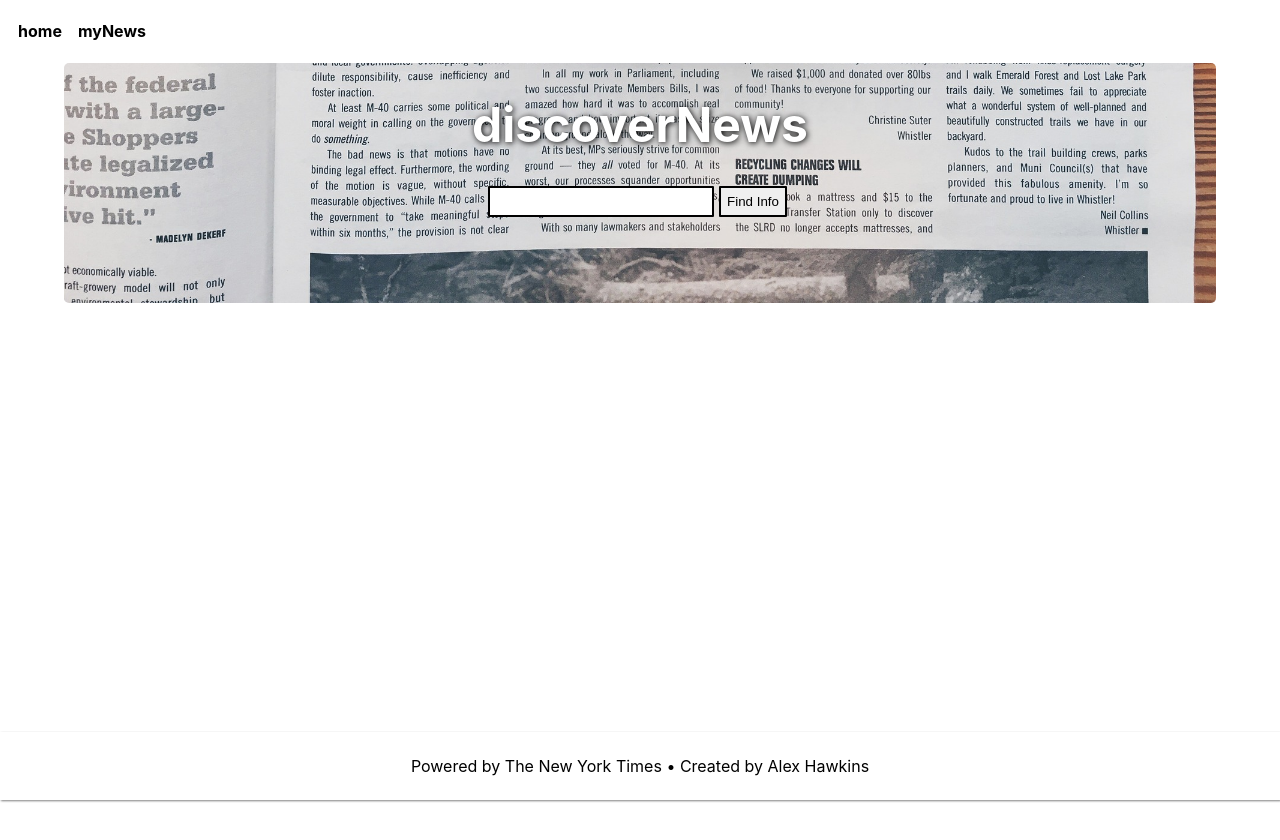
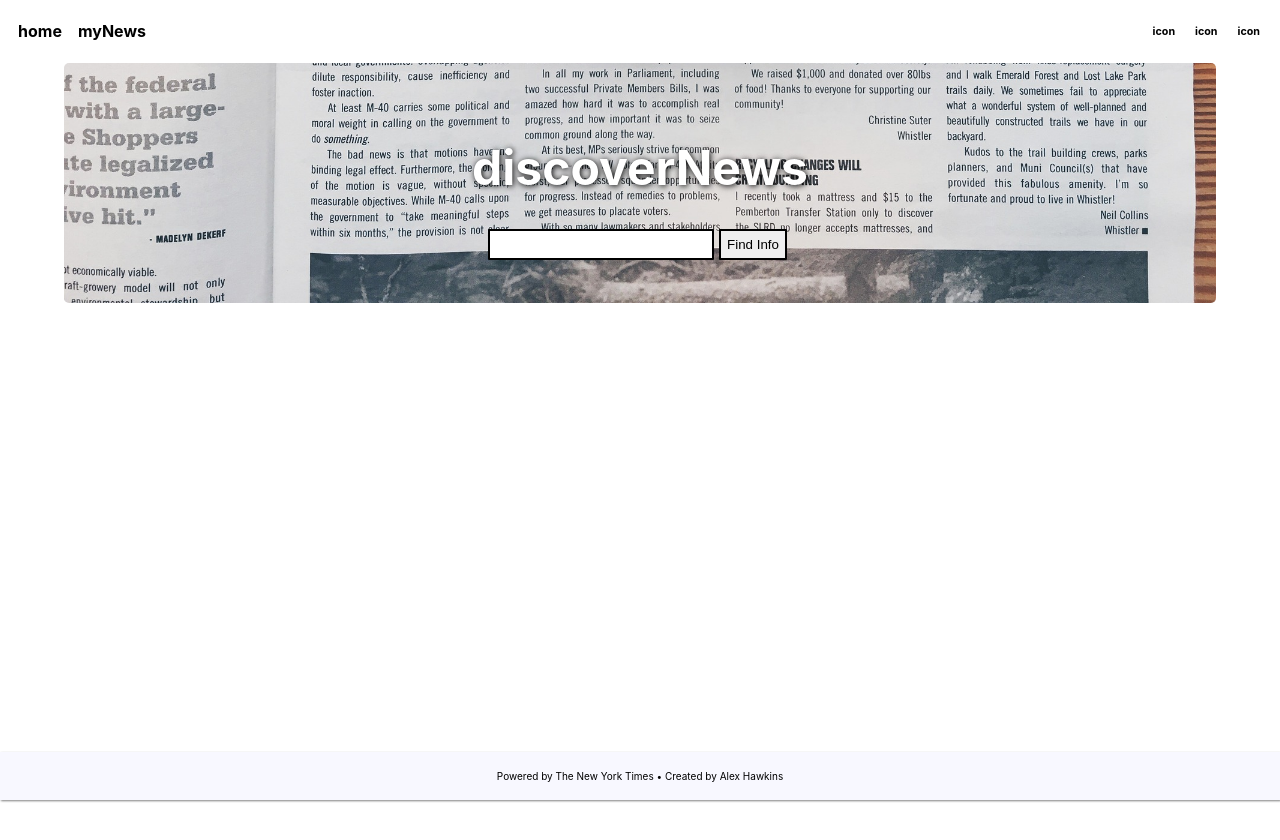
Before and after one commit to ahawkz/discover-podcasts-frontend, a React (Create React App) app: page / in a window 1280 px wide. Shown: the top 840 px of the page. Built offline with nearby package versions, Linux system fonts and the light colour scheme.

Commit message:
added minor styling

```diff
--- a/src/components/Header.js
+++ b/src/components/Header.js
@@ -14,11 +14,11 @@
               this.props.handleView('myNews')}}
           >myNews</h4>
         </div>
-        {/*<div className="social-icons">
+        <div className="social-icons">
           <a><h6>icon</h6></a>
           <a><h6>icon</h6></a>
           <a><h6>icon</h6></a>
-        </div> */}
+        </div>
       </header>
     )
   }
--- a/src/index.css
+++ b/src/index.css
@@ -55,9 +55,9 @@
 /* ====================== */
 
 .search-box {
-  /* display: flex;
+  display: flex;
   flex-direction: column;
-  align-items: center; */
+  align-items: center;
   justify-content: center;
   margin: 0 auto;
   height: 15rem;
@@ -99,9 +99,11 @@
 .submit-button:hover{
   background-color: #03fcf8;
   transition: 1s;
+  cursor: pointer;
 }
 .submit-button:focus{
   outline: none;
+  background-color: red;
 }
 
 /* ====================== */
@@ -153,15 +155,19 @@
 /* ====================== */
 
 footer {
+  /* sticky */
   position: absolute;
   right: 0;
   bottom: 0;
   left: 0;
   padding: 0.5rem;
+  /* spacing inside */
   display: flex;
   flex-direction: row;
   justify-content: space-around;
   position: fixed;
-  background: white;
+  background: ghostwhite;
   box-shadow: 1px 1px 2px gray;
+  /* text */
+  font-size: 10px;
 }
```
